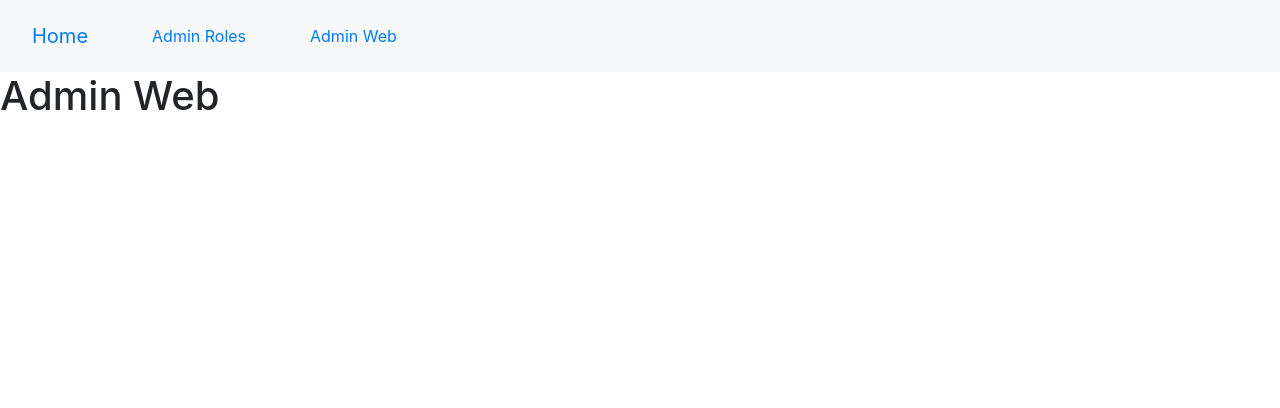
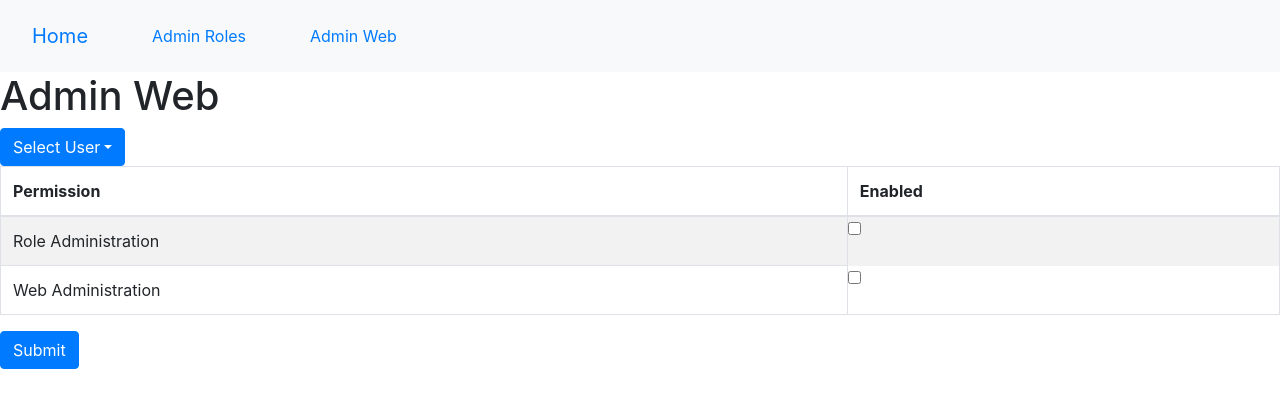
Before and after one commit to Nifnat/A3-WWI, a React (Create React App) app in the folder frontEnd/a3-wwi-fe/: page /AdminWeb in a window 1280 px wide. Shown: the top 408 px of the page. Built offline with nearby package versions, Linux system fonts and the light colour scheme; the HTML template or start-up script is replaced by a standard one.

Commit message:
Setup the admin web page, found err: Selecting a user causes page to crash

```diff
--- a/frontEnd/a3-wwi-fe/src/pages/AdminWeb.js
+++ b/frontEnd/a3-wwi-fe/src/pages/AdminWeb.js
@@ -1,11 +1,104 @@
+import { DropdownButton, Table, FormCheck, Button } from "react-bootstrap";
+import DropdownItem from "react-bootstrap/esm/DropdownItem";
+import React, { useState, useEffect } from "react";
 
+function AdminWeb() {
+  const [selectedUser, setSelectedUser] = useState("Select User");
+  const [usersList, setUsersList] = useState([]);
+  const [userRoles, setUserRoles] = useState([]);
 
-function AdminWeb ()  {
-    return(
-        <div>
-            <h1>Admin Web</h1>
-        </div>
-    )
+  useEffect(() => {
+    let apiResponse = doApiCall();
+    if (apiResponse.statusCode === 200) {
+      setUsersList(apiResponse.body);
+    } else {
+      setUsersList([]);
+    }
+  }, []);
+
+  function doApiCall() {
+    return {
+      statusCode: 200,
+      body: [
+        { name: "Jeff", steamID: "01234456789" },
+        { name: "Lilly", steamID: "09876543210" },
+      ],
+    };
+  }
+
+  function doApiCallRoles(user) {
+    return {
+      statusCode: 200,
+      body: ["WebAdmin"],
+    };
+  }
+
+  function doApiCallUpdate() {
+    return {
+      statusCode: 200,
+      body: "Success",
+    };
+  }
+
+  function selectUser(user) {
+    if (user.name === selectedUser) {
+      setSelectedUser("Select User");
+      setUserRoles([]);
+    } else {
+      setSelectedUser(user.name);
+      setUserRoles(doApiCallRoles(user.steamID));
+    }
+  }
+
+  function selectRole(role) {
+    if (userRoles.includes(role)) {
+      setUserRoles(userRoles.filter((i) => i !== role));
+    } else {
+      console.log("Miss");
+      setUserRoles([...userRoles, role]);
+    }
+  }
+
+  return (
+    <div>
+      <h1>Admin Web</h1>
+      <DropdownButton title={selectedUser}>
+        {usersList.map((user) => {
+          return (
+            <DropdownItem onClick={() => selectUser(user)}>
+              {user.name}
+            </DropdownItem>
+          );
+        })}
+      </DropdownButton>
+
+      <Table striped bordered>
+        <thead>
+          <tr>
+            <th>Permission</th>
+            <th>Enabled</th>
+          </tr>
+        </thead>
+        <tbody>
+          <tr>
+            <td>Role Administration</td>
+            <FormCheck
+              checked={userRoles.includes("RoleAdmin") ? true : false}
+              onChange={() => selectRole("RoleAdmin")}
+            />
+          </tr>
+          <tr>
+            <td>Web Administration</td>
+            <FormCheck
+              checked={userRoles.includes("WebAdmin") ? true : false}
+              onChange={() => selectRole("WebAdmin")}
+            />
+          </tr>
+        </tbody>
+      </Table>
+      <Button onclick={() => doApiCallUpdate()}>Submit</Button>
+    </div>
+  );
 }
 
-export default AdminWeb
+export default AdminWeb;
```
